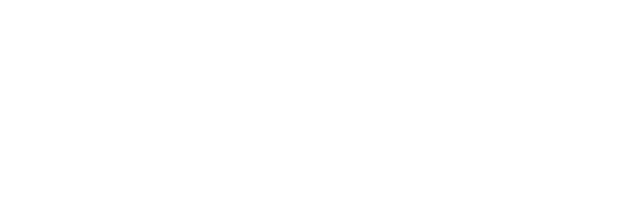
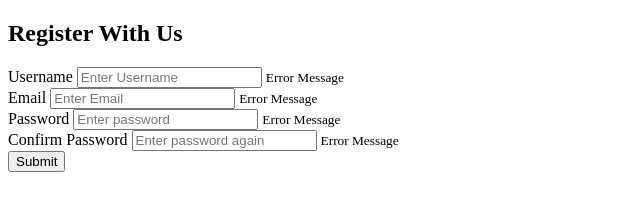
Before and after one commit to Jonathanhovland/formValidator, a plain HTML site: page index.html in a window 1280 px wide. Shown: the whole page, without its empty margins (0-640 px from the left). Drawn offline with Linux system fonts and the light colour scheme.

Commit message:
created html for form

```diff
--- a/index.html
+++ b/index.html
@@ -8,7 +8,30 @@
 </head>
 <body>
     <div class="container">
-
+        <form id="form" class="form">
+            <h2>Register With Us</h2>
+            <div class="form-control">
+                <label for="username">Username</label>
+                <input type="text" id="username" placeholder="Enter Username">
+                <small>Error Message</small>
+            </div>
+            <div class="form-control">
+                <label for="email">Email</label>
+                <input type="text" id="email" placeholder="Enter Email">
+                <small>Error Message</small>
+            </div>
+            <div class="form-control">
+                <label for="password">Password</label>
+                <input type="password" id="password" placeholder="Enter password">
+                <small>Error Message</small>
+            </div>
+            <div class="form-control">
+                <label for="password2">Confirm Password</label>
+                <input type="password" id="password2" placeholder="Enter password again">
+                <small>Error Message</small>
+            </div>
+            <button>Submit</button>
+        </form>
     </div>
     <script src="script.js"></script>
 </body>
```
